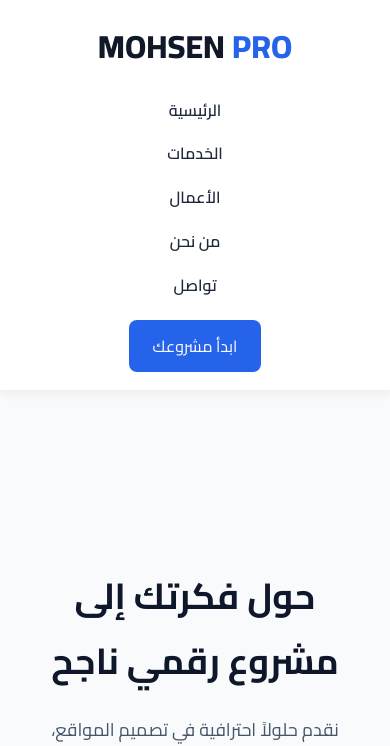
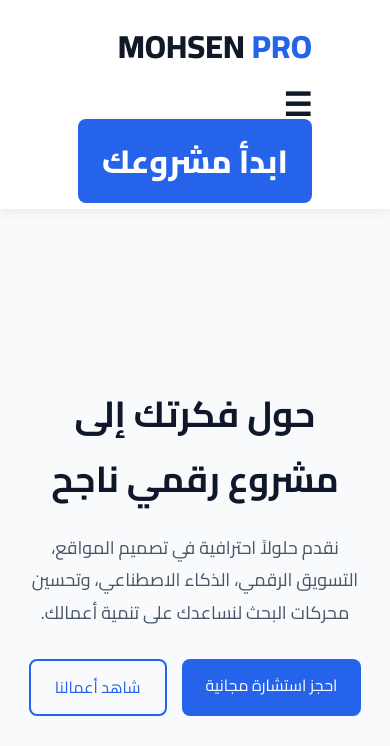
Before and after one commit to wsamalhyat-collab/mohsenpro, a plain HTML site: page index.html in a window 390 px wide. Shown: the top 746 px of the page. Drawn offline with Linux system fonts and the light colour scheme.

Commit message:
Update index.html

```diff
--- a/index.html
+++ b/index.html
@@ -38,9 +38,9 @@ content="Mohsen Mohammed Ahmed Qudam">
 
 MOHSEN <span>PRO</span>
 
-</div>
+<div class="menu-toggle">☰</div>
 
-<nav>
+<nav class="navbar">
 
 <ul>
 
```
